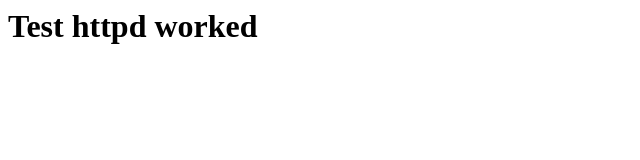
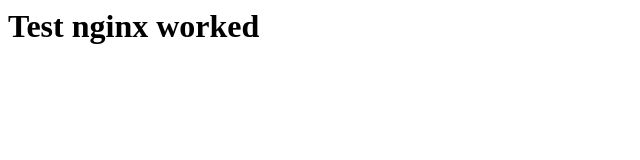
Before and after one commit to vettom/Flask, a plain HTML site: page index.html in a window 1280 px wide. Shown: the full height of the page, 0-640 px from the left. Drawn offline with Linux system fonts and the light colour scheme.

Commit message:
Update by DV on Sat 30 Apr 2022 11:24:10 BST

```diff
--- a/index.html
+++ b/index.html
@@ -1 +1 @@
-<h1> Test httpd worked </h1>
+<h1> Test nginx worked </h1>
```
Also changed, not shown: health.html (added, +1 -0 lines), 2 other files.
